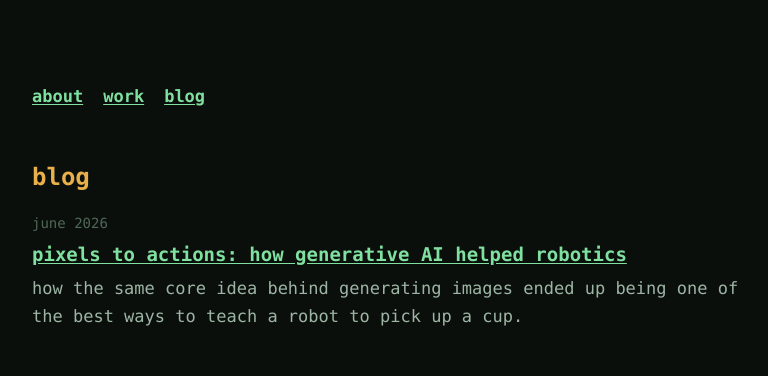
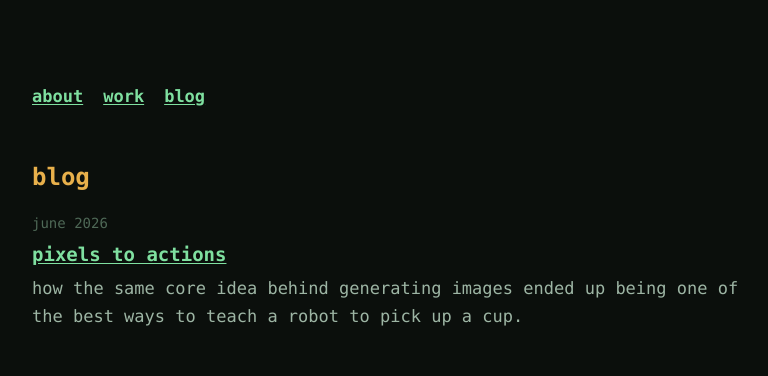
Before and after one commit to abhixb/abhixb.github.io, a plain HTML site: page blog.html in a window 1280 px wide. Shown: the top 376 px of the page, without its empty margins (252-1020 px from the left). Drawn offline with Linux system fonts and the light colour scheme.

Commit message:
fix title

```diff
--- a/blog.html
+++ b/blog.html
@@ -21,7 +21,7 @@
             <div class="blog-list">
                 <article class="blog-post">
                     <span class="blog-date">june 2026</span>
-                    <h3><a href="pixels-to-actions.html">pixels to actions: how generative AI helped robotics</a></h3>
+                    <h3><a href="pixels-to-actions.html">pixels to actions</a></h3>
                     <p>how the same core idea behind generating images ended up being one of the best ways to teach a robot to pick up a cup.</p>
                 </article>
             </div>
```
